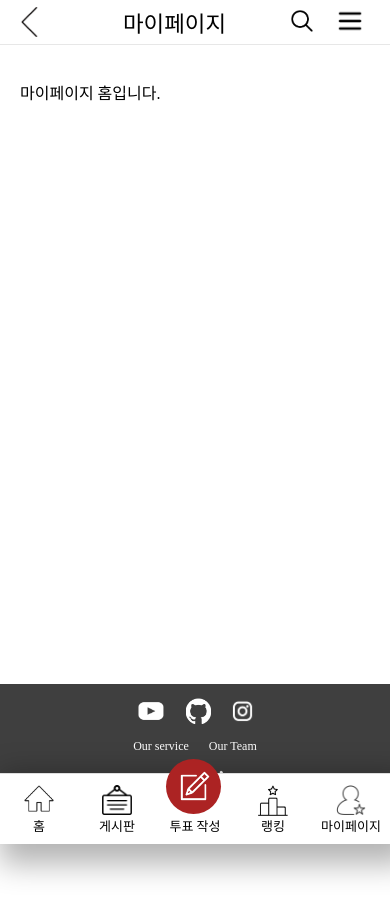
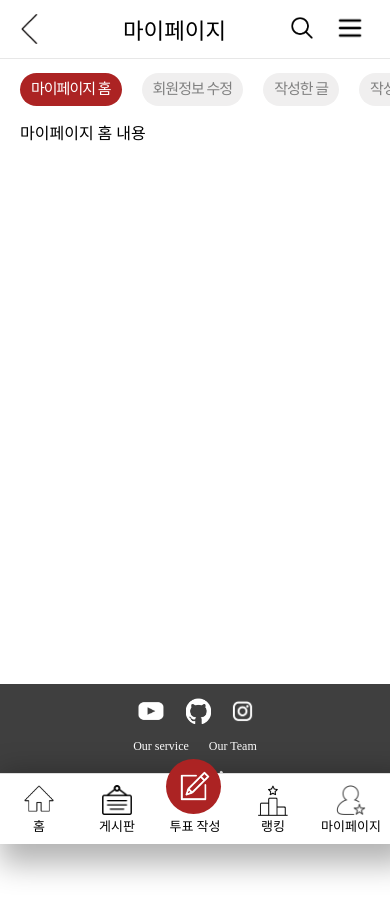
Before and after one commit to tgy1201/OutDecision_Client, a React (Create React App) app: page /mypage in a window 390 px wide. Built offline with nearby package versions, Linux system fonts and the light colour scheme.

Commit message:
마이페이지 메뉴 구현

```diff
--- a/src/App.css
+++ b/src/App.css
@@ -22,14 +22,10 @@ button {
     outline: inherit;
 }
 
-.App {
-    height: 100%;
-}
-
 @media (min-width: 1080px) {
     .main {
         display: block;
-        padding-top: 141px;
+        padding-top: 136px;
         position: relative;
         min-height: calc(100vh - 70px);
     }
@@ -38,7 +34,7 @@ button {
 @media (max-width: 1079px) {
     .main {
         display: block;
-        padding: 80px 20px 0 20px;
+        padding-top: 73px;
         position: relative;
         min-height: calc(100vh - 159.9px);
     }
--- a/src/component/banner/banner.module.css
+++ b/src/component/banner/banner.module.css
@@ -24,6 +24,9 @@
 }
 
 @media (max-width: 1079px) {
+    .container {
+        padding: 0 20px;
+    }
     .banner {
         position: relative;
         margin-bottom: 10px;
--- a/src/component/header/header.module.css
+++ b/src/component/header/header.module.css
@@ -172,8 +172,8 @@ header {
         display: none;
     }
     .mobile_header {
-        display: "";
-        padding: 5px 20px;
+        display: block;
+        padding: 7px 20px;
         position: relative;
     }
 
@@ -181,13 +181,14 @@ header {
         display: flex;
         justify-content: space-between;
         align-items: center;
+        min-height: 44px;
     }
 
     .logo {
         position: relative;
         display: inline-block;
         vertical-align: middle;
-        width: 120px;
+        width: 106px;
         min-width: 60px;
     }
 
--- a/src/component/mypageMenu/MypageMenu.js
+++ b/src/component/mypageMenu/MypageMenu.js
@@ -2,18 +2,30 @@ import React from "react";
 import styles from './mypageMenu.module.css'
 import { Link } from "react-router-dom";
 
-function MypageMenu () {
+function MypageMenu ({active}) {
+
     return (
-        <div className={styles.container}>
-            <h2>마이페이지</h2>
-            <ul className={styles.menu_list}>
-                <li><Link to="/mypage" className={styles.active}>마이페이지 홈</Link></li>
-                <li><Link to="/">회원정보 수정</Link></li>
-                <li><Link to="/">작성한 글</Link></li>
-                <li><Link to="/">작성한 댓글</Link></li>
-                <li><Link to="/">좋아요한 글</Link></li>
-            </ul>
-        </div>
+        <>
+            <div className={styles.pc}>
+                <h2>마이페이지</h2>
+                <ul className={styles.menu_list}>
+                    <li><Link to="/mypage" className={active===1? styles.active : ""}>마이페이지 홈</Link></li>
+                    <li><Link to="/" className={active===2? styles.active : ""}>회원정보 수정</Link></li>
+                    <li><Link to="/" className={active===3? styles.active : ""}>작성한 글</Link></li>
+                    <li><Link to="/" className={active===4? styles.active : ""}>작성한 댓글</Link></li>
+                    <li><Link to="/" className={active===5? styles.active : ""}>좋아요한 글</Link></li>
+                </ul>
+            </div>
+            <div className={styles.mobile}>
+                <div className={styles.menu_list}>
+                    <div><Link to="/mypage" className={active===1? styles.active : ""}>마이페이지 홈</Link></div>
+                    <div><Link to="/" className={active===2? styles.active : ""}>회원정보 수정</Link></div>
+                    <div><Link to="/" className={active===3? styles.active : ""}>작성한 글</Link></div>
+                    <div><Link to="/" className={active===4? styles.active : ""}>작성한 댓글</Link></div>
+                    <div><Link to="/" className={active===5? styles.active : ""}>좋아요한 글</Link></div>
+                </div>
+            </div>
+        </>
     )
 }
 
--- a/src/component/mypageMenu/mypageMenu.module.css
+++ b/src/component/mypageMenu/mypageMenu.module.css
@@ -1,10 +1,9 @@
-@media (max-width: 1079px) {
-    .container {
+@media (min-width: 1080px) {
+    .mobile {
         display: none;
     }
-}
 
-.container h2 {
+    .pc h2 {
         background: none;
         line-height: 30px;
         padding: 24px 0;
@@ -39,3 +38,58 @@
         color: white;
         background-color: #ac2323;
     }
+}
+
+@media (max-width: 1079px) {
+    .pc {
+        display: none;
+    }
+
+    .menu_list {
+        display: flex;
+        overflow: auto;
+        white-space: nowrap;
+    }
+
+    .menu_list::-webkit-scrollbar {
+        height: 4px;
+    }
+
+    .menu_list::-webkit-scrollbar-thumb {
+        background-color: #ebe9e9;
+        border-left: 20px solid white;
+        border-right: 20px solid white;
+    }
+
+    .menu_list::-webkit-scrollbar-thumb:hover {
+        background-color: #c8c8c8;
+    }
+
+    .menu_list a {
+        padding: 5px 11px;
+        font-size: 15px;
+        font-weight: 500;
+        letter-spacing: -1px;
+        line-height: 1.5;
+        display: inline-block;
+        position: relative;
+        word-break: keep-all;
+        border-radius: 30px;
+        margin-left: 20px;
+        margin-bottom: 6px;
+    }
+
+    .menu_list div:nth-child(5) a {
+        margin-right: 20px;
+    }
+
+    .menu_list a:not(.active) {
+        color: gray;
+        background-color: #f0efef;
+    }
+
+    .active {
+        color: white;
+        background-color: #ac2323;
+    }
+}
--- a/src/pages/board/board.module.css
+++ b/src/pages/board/board.module.css
@@ -19,5 +19,6 @@
     }
     .mobile_board {
         display: block;
+        padding: 5px 20px;
     }
 }
--- a/src/pages/main/main.module.css
+++ b/src/pages/main/main.module.css
@@ -27,7 +27,7 @@
 
 @media (max-width: 1079px) {
     .contents {
-        padding: 5px auto;
+        padding: 5px 20px;
         position: relative;
     }
 
--- a/src/pages/mypage/Mypage.js
+++ b/src/pages/mypage/Mypage.js
@@ -3,18 +3,24 @@ import styles from './mypage.module.css';
 import MypageMenu from "../../component/mypageMenu/MypageMenu";
 
 function Mypage () {
+
     return (
         <div className={styles.container}>
             <div className={styles.pc_mypage}>
-                <div className={styles.sidebar_wrap}>
-                    <MypageMenu />
-                </div>
+                <section className={styles.sidebar_wrap}>
+                    <MypageMenu active={1}/>
+                </section>
                 <section className={styles.content}>
                     마이페이지 홈 내용
                 </section>
             </div>
             <div className={styles.mobile_mypage}>
-                마이페이지 홈입니다.
+                <section className={styles.topbar_wrap}>
+                    <MypageMenu active={1}/>
+                </section>
+                <section className={styles.content}>
+                    마이페이지 홈 내용
+                </section>
             </div>
         </div>
     )
--- a/src/pages/mypage/mypage.module.css
+++ b/src/pages/mypage/mypage.module.css
@@ -8,15 +8,15 @@
         max-width: 1200px;
         margin: 0 auto;
         padding: 35px 0 60px;
+        display: flex;
+        flex-wrap: nowrap;
     }
     .mobile_mypage {
         display: none;
     }
     .sidebar_wrap {
-        float: left;
         width: 220px;
-        padding: 0;
-        margin: 0 60px 0 0;
+        margin-right: 60px;
     }
 
     .content {
@@ -35,4 +35,12 @@
     .mobile_mypage {
         display: block;
     }
+
+    .topbar_wrap {
+        margin-bottom: 8px;
+    }
+
+    .content {
+        padding: 0 20px;
+    }
 }
```
Also changed, not shown: public/assets/images/logo.png. Lines whose indentation alone changed are shown as unchanged.
